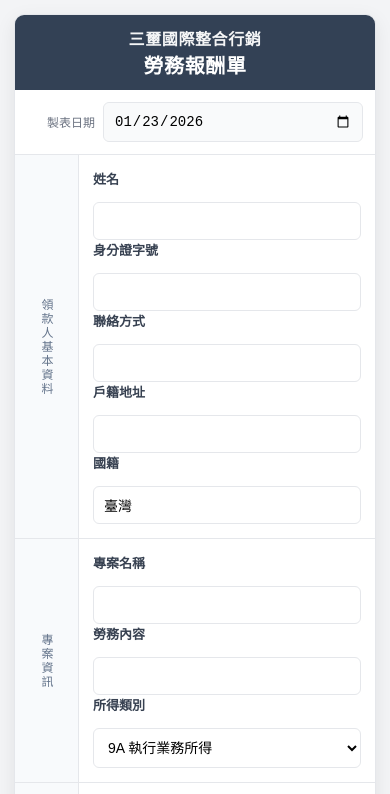
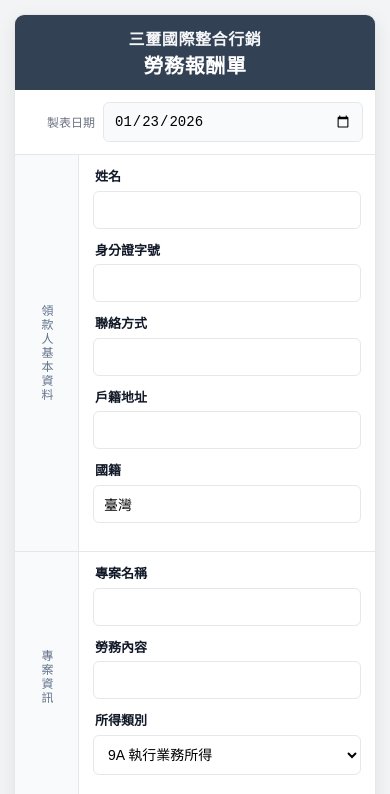
Before and after one commit to TristaTsai/laborpayment, a plain HTML site: page index.html in a window 390 px wide. Shown: the top 794 px of the page. Drawn offline with nearby package versions, Linux system fonts and the light colour scheme.

Commit message:
Refactor mobile layout and style adjustments

```diff
--- a/index.html
+++ b/index.html
@@ -252,24 +252,38 @@
     grid-template-columns: 64px 1fr;
   }
 
-  /* 🔑 核心：手機版欄位改成上下排列 */
+  /* ✅ 手機版：每一欄改成上下排列，並統一間距 */
   .grid2{
     grid-template-columns: 1fr;
+    gap: 6px;              /* label 與 input 的距離 */
+    margin-bottom: 14px;   /* 每一欄之間的距離（統一） */
+    align-items: stretch;  /* 不要用 center */
   }
 
+  /* ✅ label 改成靠左、像標題 */
   .grid2 .lab{
     text-align: left;
-    margin-bottom: 4px;
-    font-weight: 700;
+    padding-left: 2px;
+    font-weight: 800;
+    color: #111827;
+    line-height: 1.2;
+    margin: 0;            /* 清掉可能的預設間距 */
   }
 
+  /* ✅ input / select 變滿版 */
+  .grid2 input,
+  .grid2 select{
+    width: 100%;
+  }
+
+  /* 製表日期那行靠左 */
   .topfield{
     justify-content: flex-start;
   }
-
   .topfield input{
     width: 100%;
   }
+}
 }
     }
   </style>
```
